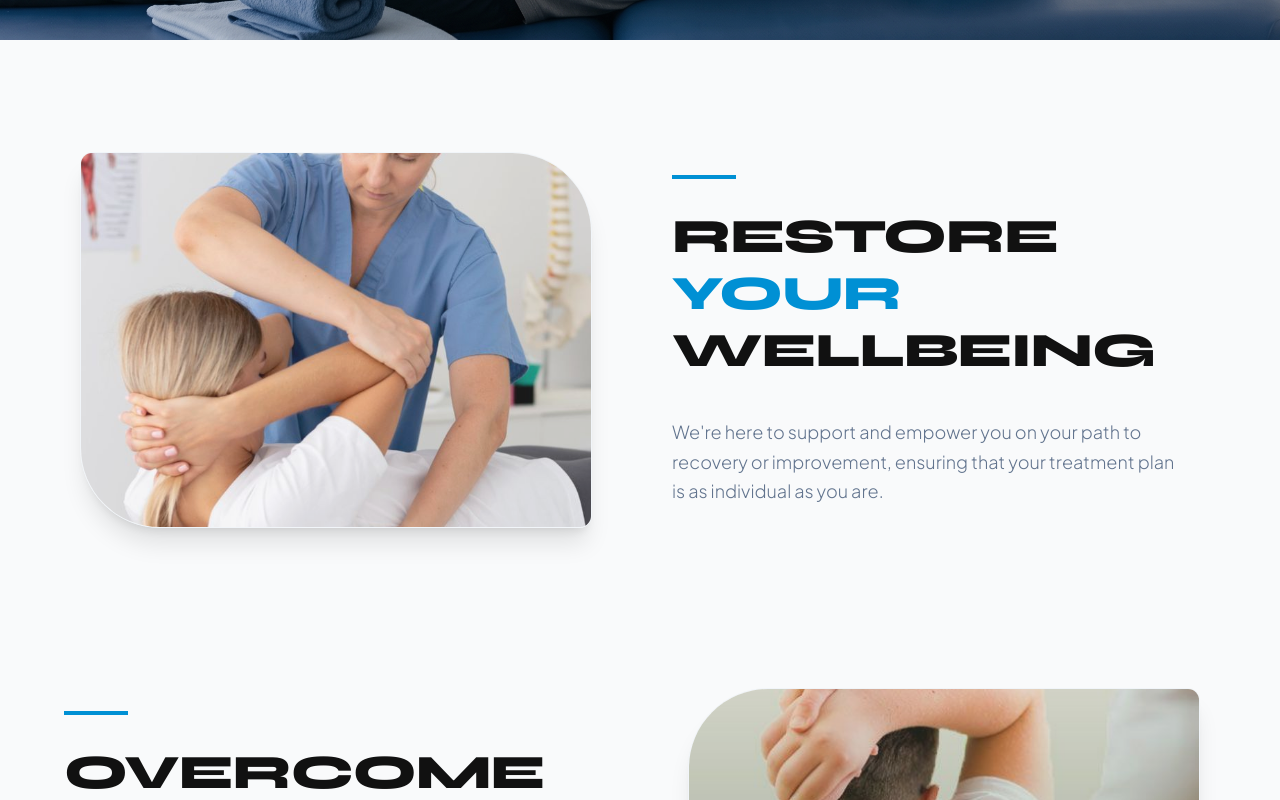
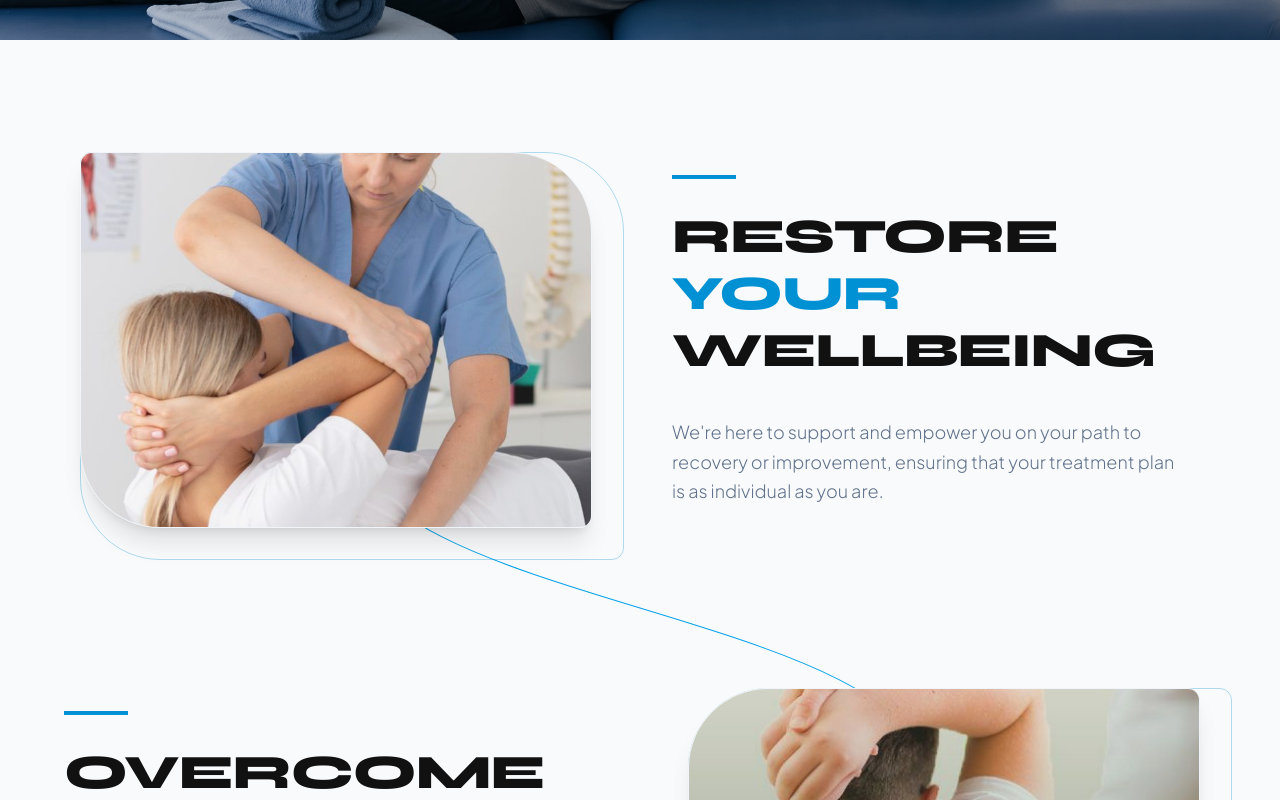
Before and after one commit to shaheertiger/Beachhealthbrampton, a React (Vite) app: page / in a window 1280 px wide. Shown: the part 760-1560 px from the top of the page. Built offline with nearby package versions, Linux system fonts and the light colour scheme.

Commit message:
Fix SVG line disappearing by correcting z-index and Framer Motion viewport margins

```diff
--- a/src/components/Features.tsx
+++ b/src/components/Features.tsx
@@ -44,7 +44,7 @@ export default function Features() {
               whileInView={{ opacity: 1, x: 0 }}
               viewport={{ once: true, margin: "-100px" }}
               transition={{ duration: 0.8, ease: "easeOut" }}
-              className="w-full lg:w-1/2"
+              className="w-full lg:w-1/2 relative z-10"
             >
               <div className="relative aspect-square md:aspect-[4/3] w-full p-4">
                 {/* Asymmetric border radius masking */}
@@ -66,7 +66,7 @@ export default function Features() {
               whileInView={{ opacity: 1, y: 0 }}
               viewport={{ once: true, margin: "-100px" }}
               transition={{ duration: 0.8, delay: 0.2, ease: "easeOut" }}
-              className="w-full lg:w-1/2 flex flex-col gap-6"
+              className="w-full lg:w-1/2 flex flex-col gap-6 relative z-10"
             >
               {/* Green Divider Line */}
               <div className="w-16 h-1 bg-brand-green mb-2"></div>
@@ -88,12 +88,12 @@ export default function Features() {
 
             {/* Connecting Animated SVG Curve */}
             {index < features.length - 1 && (
-              <div className="hidden lg:block absolute w-full h-[350px] left-0 pointer-events-none -bottom-[239px] -z-10">
+              <div className="hidden lg:block absolute w-full h-[350px] left-0 pointer-events-none -bottom-[239px] z-0">
                 <svg width="100%" height="100%" viewBox="0 0 1000 350" preserveAspectRatio="none">
                   <motion.path
                     initial={{ pathLength: 0 }}
                     whileInView={{ pathLength: 1 }}
-                    viewport={{ once: true, margin: "50px" }}
+                    viewport={{ once: true }}
                     transition={{ duration: 1.5, ease: "easeInOut" }}
                     d={!feature.reversed
                       ? "M 250,0 C 250,175 750,175 750,350"
```
